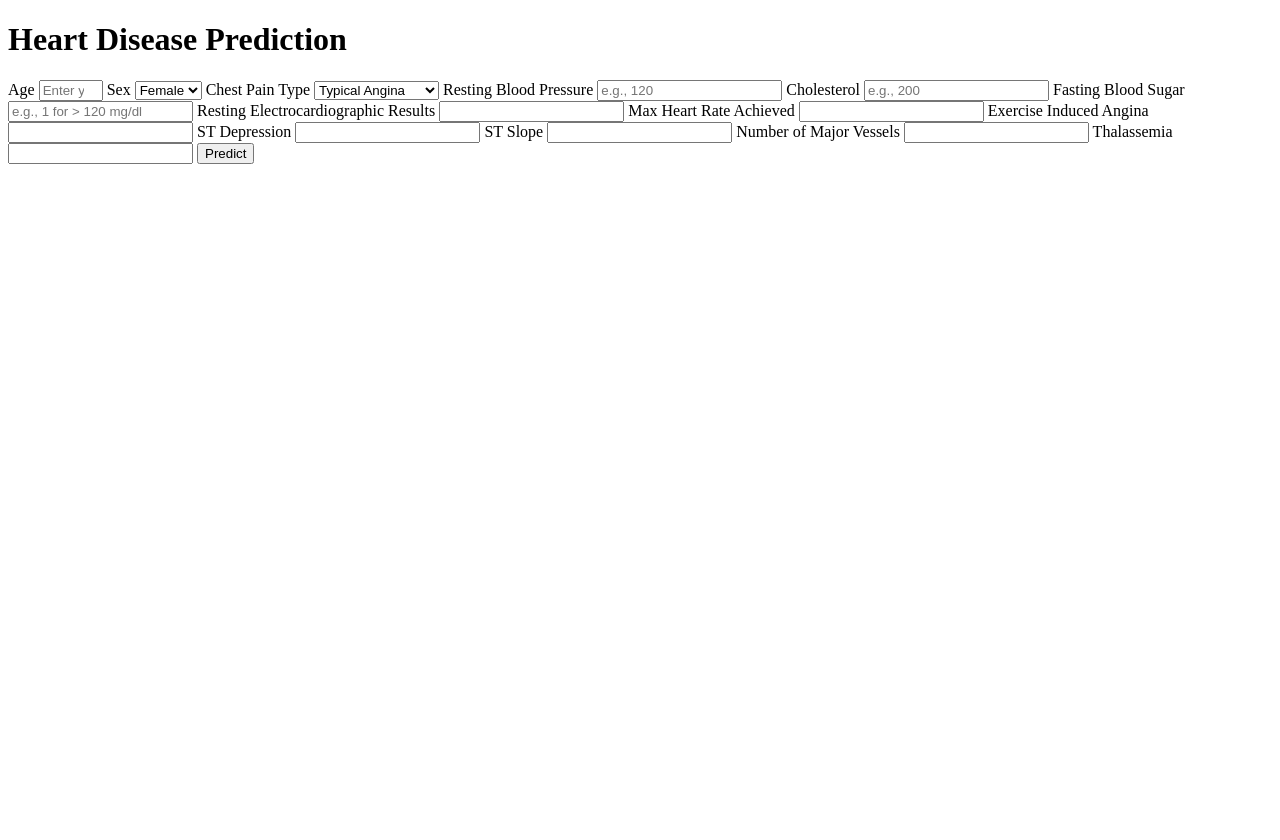
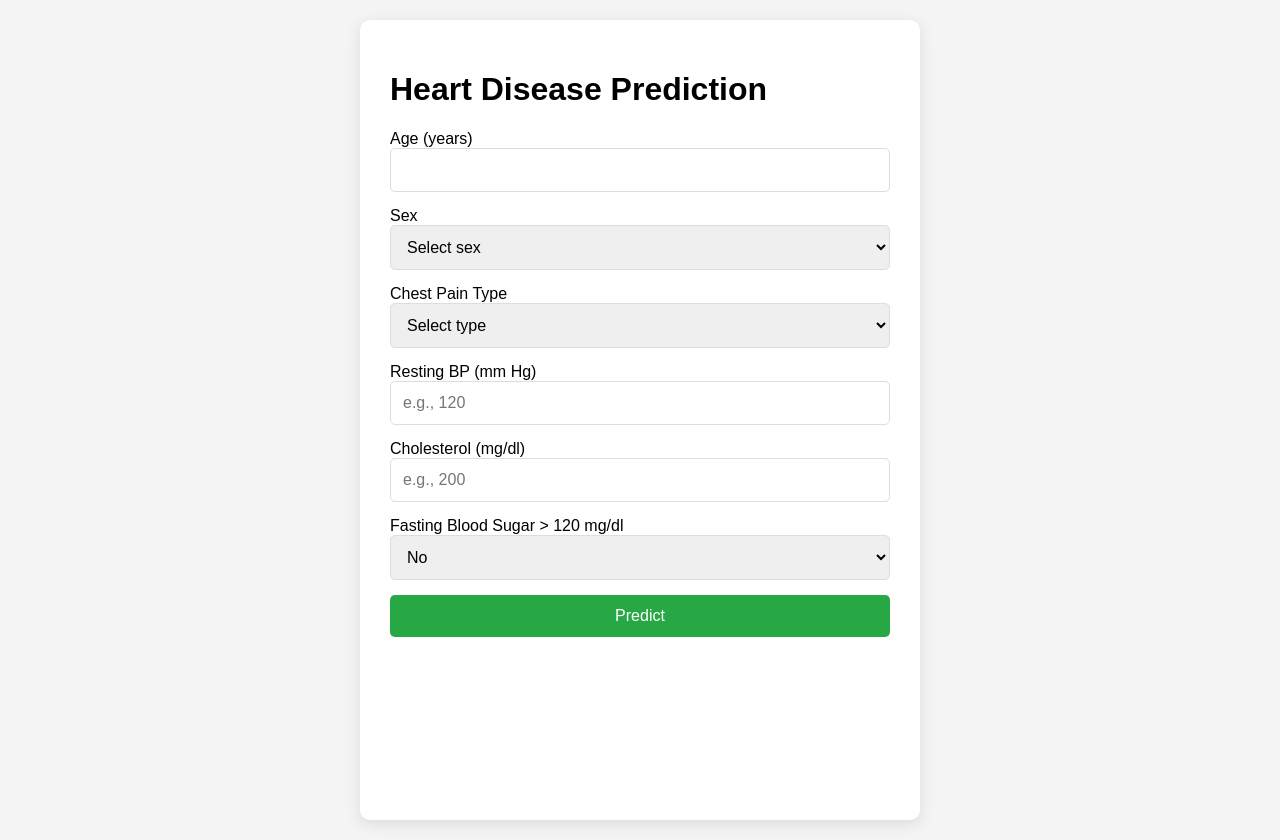
Before and after one commit to JohnEvansOkyere/Flask-App-HearDiseasesPrediction-, a Flask app: template templates/index.html in a window 1280 px wide. Before the commit the page ends 164 px from the top, so only its background shows below. Run offline with Flask 3, Linux system fonts and the light colour scheme; the template is opened without the code that fills it, so the values that code supplies are empty; parts of the project's set-up code (start-up, migrations or seed data) failed here and were passed over.

Commit message:
updated my flask code

```diff
--- a/app.py
+++ b/app.py
@@ -1,47 +1,36 @@
-# app.py
+from flask import Flask, render_template, request
 from heart_disease_model import predict_heart_disease
-from flask import request
 
-def get_prediction():
-    """
-    Retrieves user input from the Flask request and predicts heart disease.
+app = Flask(__name__)
 
-    Returns:
-        str: A message indicating whether heart disease is predicted or not.
-    """
-    try:
-        # Retrieve input values from the form submission
-        age = int(request.form["age"])
-        sex = int(request.form["sex"])
-        chest_pain_type = int(request.form["chest_pain_type"])
-        resting_blood_pressure = int(request.form["resting_blood_pressure"])
-        cholesterol = int(request.form["cholesterol"])  # Fixed naming issue
-        fasting_blood_sugar = int(request.form["fasting_blood_sugar"])
-        resting_electrocardiographic_results = int(request.form["resting_electrocardiographic_results"])
-        max_heart_rate_achieved = int(request.form["max_heart_rate_achieved"])
-        exercise_induced_angina = int(request.form["exercise_induced_angina"])
-        st_depression = float(request.form["st_depression"])
-        st_slope = int(request.form["st_slope"])
-        number_of_major_vessels = int(request.form["number_of_major_vessels"])
-        thalassemia = int(request.form["thalassemia"])
+@app.route("/", methods=["GET", "POST"])
+def index():
+    if request.method == "POST":
+        try:
+            features = [
+                int(request.form["age"]),
+                int(request.form["sex"]),
+                int(request.form["chest_pain_type"]),
+                int(request.form["resting_blood_pressure"]),
+                int(request.form["cholesterol"]),
+                int(request.form["fasting_blood_sugar"]),
+                int(request.form["resting_electrocardiographic_results"]),
+                int(request.form["max_heart_rate_achieved"]),
+                int(request.form["exercise_induced_angina"]),
+                float(request.form["st_depression"]),
+                int(request.form["st_slope"]),
+                int(request.form["number_of_major_vessels"]),
+                int(request.form["thalassemia"])
+            ]
 
-        # Create a feature list from user input
-        features = [
-            age, sex, chest_pain_type, resting_blood_pressure, cholesterol,
-            fasting_blood_sugar, resting_electrocardiographic_results, max_heart_rate_achieved,
-            exercise_induced_angina, st_depression, st_slope, number_of_major_vessels, thalassemia
-        ]
+            prediction = predict_heart_disease(features)
+            result = "The model predicts heart disease." if prediction == 1 else "The model predicts no heart disease."
+            return render_template("index.html", result=result)
 
-        # Make prediction using the model
-        prediction = predict_heart_disease(features)
+        except ValueError as e:
+            error = f"Invalid input: {str(e)}"
+        except Exception as e:
+            error = f"An error occurred: {str(e)}"
+        return render_template("index.html", result=error)
 
-        # Return a result message based on the prediction
-        if prediction == 1:
-            return "The model predicts heart disease."
-        else:
-            return "The model predicts no heart disease."
-
-    except ValueError:
-        return "Error: Please enter valid numerical values."
-    except Exception as e:
-        return f"Error: {str(e)}"
+    return render_template("index.html")
--- a/static/style.css
+++ b/static/style.css
@@ -1,71 +1,64 @@
-/* Center the form on the page */
 body {
     font-family: Arial, sans-serif;
     background-color: #f4f4f4;
     margin: 0;
-    padding: 0;
+    padding: 20px;
     display: flex;
     justify-content: center;
-    align-items: center;
-    height: auto;
+    min-height: 100vh;
 }
 
 .form-container {
-    background-color: #ffffff;
+    background: white;
     padding: 30px;
     border-radius: 10px;
-    box-shadow: 0 4px 15px rgba(0, 0, 0, 0.2);
-    width: 450px; /* Adjust width for more space */
-    height: auto;  /* Allow height to adjust with content */
+    box-shadow: 0 4px 15px rgba(0, 0, 0, 0.1);
+    width: 100%;
+    max-width: 500px;
 }
 
-h1 {
-    text-align: center;
-    color: #333;
-    margin-bottom: 20px; /* Add margin below the header */
-}
-
-label {
-    display: block;
-    margin-bottom: 10px;
-    font-weight: bold;
-    color: #555;
-    font-size: 14px; /* Slightly increase label font size */
-}
-
-input[type="text"], input[type="number"] {
+/* Input improvements */
+input, select {
     width: 100%;
-    padding: 12px; /* Increase padding for more height */
-    margin-bottom: 25px; /* Increase margin for more spacing between inputs */
-    border: 1px solid #ccc;
+    padding: 12px;
+    margin-bottom: 15px;
+    border: 1px solid #ddd;
     border-radius: 5px;
-    font-size: 16px; /* Increase font size for better readability */
+    font-size: 16px;
     box-sizing: border-box;
 }
 
+/* Result messages */
+.result-message {
+    margin-top: 20px;
+    padding: 15px;
+    border-radius: 5px;
+    text-align: center;
+}
+
+.result-message.success {
+    background-color: #d4edda;
+    color: #155724;
+}
+
+.result-message.error {
+    background-color: #f8d7da;
+    color: #721c24;
+}
+
+/* Better button styling */
 button {
-    width: 100%;
     background-color: #28a745;
     color: white;
-    padding: 12px; /* Adjust padding for a larger button */
+    padding: 12px;
     border: none;
     border-radius: 5px;
     cursor: pointer;
-    font-size: 18px; /* Increase button font size */
-    transition: background-color 0.3s ease; /* Smooth transition on hover */
+    font-size: 16px;
+    width: 100%;
+    transition: background-color 0.3s;
 }
 
 button:hover {
     background-color: #218838;
 }
-
-.result-message {
-    margin-top: 30px; /* Increase margin for space between form and result */
-    font-size: 20px;  /* Make result text larger */
-    text-align: center;
-    color: #333;
-    padding: 15px; /* Add padding around the result box */
-    border-radius: 8px;
-    background-color: #e9ecef; /* Light background to make it stand out */
-    box-shadow: 0 2px 8px rgba(0, 0, 0, 0.1);
-}
--- a/templates/index.html
+++ b/templates/index.html
@@ -3,66 +3,58 @@
 <head>
     <meta charset="UTF-8">
     <meta name="viewport" content="width=device-width, initial-scale=1.0">
-    <link rel="stylesheet" type="text/css" href="{{ url_for('..static', filename='style.css') }}">
+    <link rel="stylesheet" href="{{ url_for('static', filename='style.css') }}">
     <title>Heart Disease Prediction</title>
 </head>
 <body>
     <div class="form-container">
         <h1>Heart Disease Prediction</h1>
-        <form method="POST" action="/">
-            <label for="age">Age</label>
-            <input type="number" id="age" name="age" required min="1" max="120" placeholder="Enter your age">
+        <form method="POST">
+            <!-- Numerical inputs with better constraints -->
+            <label for="age">Age (years)</label>
+            <input type="number" id="age" name="age" required min="18" max="120">
 
             <label for="sex">Sex</label>
             <select id="sex" name="sex" required>
+                <option value="" disabled selected>Select sex</option>
                 <option value="0">Female</option>
                 <option value="1">Male</option>
             </select>
 
+            <!-- Improved chest pain type selection -->
             <label for="chest_pain_type">Chest Pain Type</label>
             <select id="chest_pain_type" name="chest_pain_type" required>
+                <option value="" disabled selected>Select type</option>
                 <option value="1">Typical Angina</option>
                 <option value="2">Atypical Angina</option>
                 <option value="3">Non-anginal Pain</option>
                 <option value="4">Asymptomatic</option>
             </select>
 
-            <label for="resting_blood_pressure">Resting Blood Pressure</label>
-            <input type="number" id="resting_blood_pressure" name="resting_blood_pressure" required placeholder="e.g., 120">
+            <!-- Other fields with better placeholders and constraints -->
+            <label for="resting_blood_pressure">Resting BP (mm Hg)</label>
+            <input type="number" id="resting_blood_pressure" name="resting_blood_pressure"
+                   required min="50" max="250" placeholder="e.g., 120">
 
-            <label for="cholesterol">Cholesterol</label>
-            <input type="number" id="cholesterol" name="cholesterol" required placeholder="e.g., 200">
+            <label for="cholesterol">Cholesterol (mg/dl)</label>
+            <input type="number" id="cholesterol" name="cholesterol"
+                   required min="100" max="600" placeholder="e.g., 200">
 
-            <label for="fasting_blood_sugar">Fasting Blood Sugar</label>
-            <input type="number" id="fasting_blood_sugar" name="fasting_blood_sugar" required placeholder="e.g., 1 for > 120 mg/dl">
+            <!-- Binary fields as dropdowns -->
+            <label for="fasting_blood_sugar">Fasting Blood Sugar > 120 mg/dl</label>
+            <select id="fasting_blood_sugar" name="fasting_blood_sugar" required>
+                <option value="0">No</option>
+                <option value="1">Yes</option>
+            </select>
 
-            <label for="resting_electrocardiographic_results">Resting Electrocardiographic Results</label>
-            <input type="number" id="resting_electrocardiographic_results" name="resting_electrocardiographic_results" required>
+            <!-- Continue with other fields... -->
 
-            <label for="max_heart_rate_achieved">Max Heart Rate Achieved</label>
-            <input type="number" id="max_heart_rate_achieved" name="max_heart_rate_achieved" required>
-
-            <label for="exercise_induced_angina">Exercise Induced Angina</label>
-            <input type="number" id="exercise_induced_angina" name="exercise_induced_angina" required>
-
-            <label for="st_depression">ST Depression</label>
-            <input type="number" id="st_depression" name="st_depression" required>
-
-            <label for="st_slope">ST Slope</label>
-            <input type="number" id="st_slope" name="st_slope" required>
-
-            <label for="number_of_major_vessels">Number of Major Vessels</label>
-            <input type="number" id="number_of_major_vessels" name="number_of_major_vessels" required>
-
-            <label for="thalassemia">Thalassemia</label>
-            <input type="number" id="thalassemia" name="thalassemia" required>
-
-            <button type="submit" aria-label="Submit to predict heart disease">Predict</button>
+            <button type="submit">Predict</button>
         </form>
 
         {% if result %}
-            <div class="result-message" style="margin-top: 20px; font-weight: bold; color: green;">
-                <p>{{ result }}</p>
+            <div class="result-message {{ 'error' if 'Error' in result else 'success' }}">
+                {{ result }}
             </div>
         {% endif %}
     </div>
```
Also changed, not shown: appli.py (deleted, +0 -82 lines), 1 other file.
